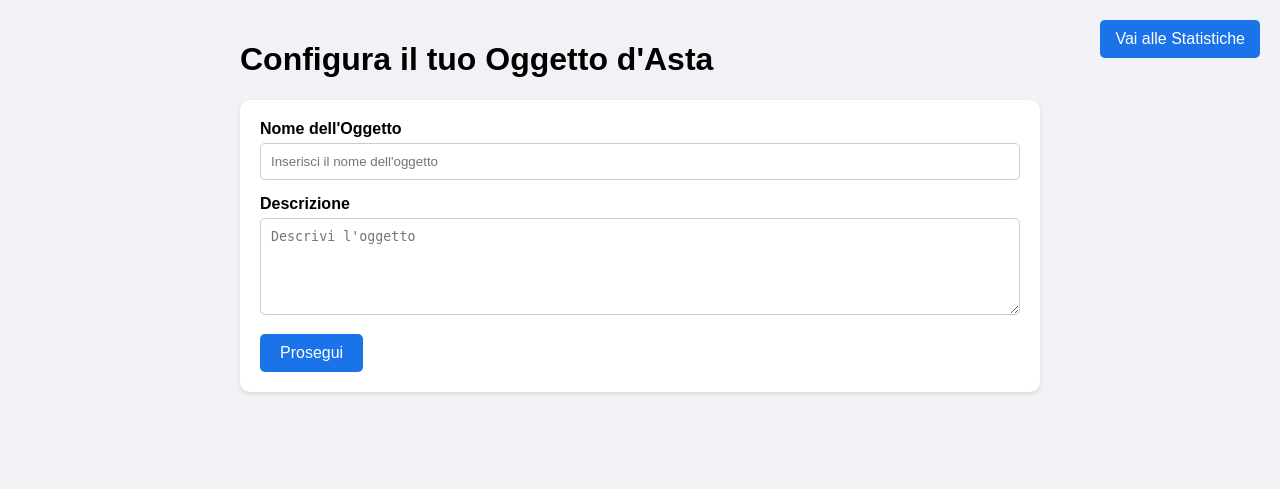
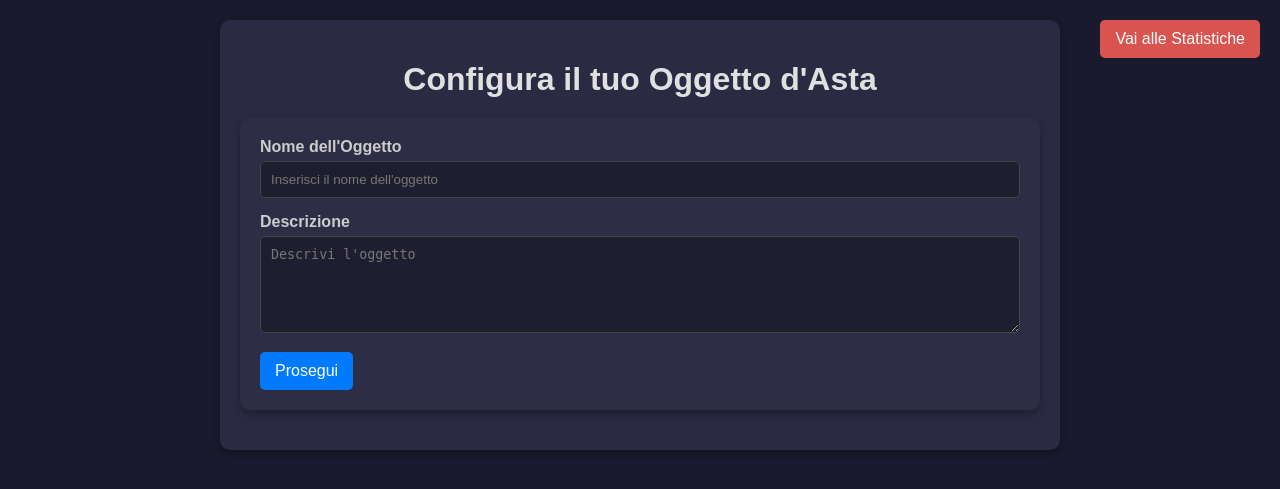
Before and after one commit to vlb20/Distributed-Auction, a FastAPI app: page / in a window 1280 px wide. Shown: the top 489 px of the page. Run offline with FastAPI, Linux system fonts and the light colour scheme.

Commit message:
Migliorato CSS home e dashboard e autoscroll in Javascript.

```diff
--- a/WebServer/static/css/home.css
+++ b/WebServer/static/css/home.css
@@ -1,87 +1,116 @@
-/* CSS home styles */
+/* Stile generale */
 body {
+    background-color: #1a1a2e; /* Sfondo scuro */
+    color: #fff; /* Testo bianco */
     font-family: Arial, sans-serif;
     margin: 0;
     padding: 20px;
-    background-color: #f0f2f5;
-    position: relative; /* Aggiungi questa linea per supportare il posizionamento assoluto */
+    position: relative; /* Supporta il posizionamento assoluto */
 }
 
+/* Container principale */
 .container {
     max-width: 800px;
     margin: 0 auto;
+    padding: 20px;
+    background-color: #2a2a42; /* Sfondo scuro delle card */
+    border-radius: 10px;
+    box-shadow: 0px 4px 8px rgba(0, 0, 0, 0.3);
 }
 
+/* Titolo principale */
+.container h1 {
+    text-align: center;
+    color: #e0e0e0; /* Testo tenue */
+    font-size: 2rem;
+    margin-bottom: 20px;
+}
+
+/* Card */
 .card {
-    background: white;
+    background-color: #2d2d45; /* Sfondo delle card */
     border-radius: 10px;
     padding: 20px;
-    box-shadow: 0 2px 4px rgba(0,0,0,0.1);
-    margin-bottom: 20px; /* Aggiungi spazio tra le card */
+    box-shadow: 0px 4px 8px rgba(0, 0, 0, 0.3);
+    margin-bottom: 20px;
 }
 
-.card h2 {
-    margin-top: 0;
-    color: #1a73e8;
-}
-
+/* Form e input */
 .form-group {
     margin-bottom: 15px;
 }
 
 label {
     display: block;
+    font-weight: bold;
+    color: #ccc;
     margin-bottom: 5px;
-    font-weight: bold;
 }
 
 input, textarea {
     width: 100%;
     padding: 10px;
-    border: 1px solid #ccc;
+    border: 1px solid #444;
     border-radius: 5px;
+    background-color: #1e1e30;
+    color: #fff;
     box-sizing: border-box;
 }
 
+input::placeholder, textarea::placeholder {
+    color: #777; /* Testo dei placeholder */
+}
+
+input:focus, textarea:focus {
+    border-color: #3498db;
+    outline: none;
+}
+
+/* Bottoni */
 .button {
-    background-color: #1a73e8;  /* Colore blu specificato */
-    color: white;
+    background-color: #007bff; /* Blu acceso */
+    color: #fff;
     padding: 10px 15px;
     border: none;
     border-radius: 5px;
     cursor: pointer;
     font-size: 16px;
+    transition: background-color 0.3s ease, transform 0.2s ease;
 }
 
 .button:hover {
-    background-color: #155bb5;  /* Colore più scuro al passaggio del mouse */
+    background-color: #0056b3; /* Blu scuro */
+    transform: translateY(-2px);
 }
 
-/* Modifica per i bottoni nella stessa card */
+/* Contenitore dei bottoni nella card */
 .card-button-container {
     display: flex;
-    justify-content: flex-start; /* Allinea i bottoni vicini, senza spaziatura eccessiva */
-    gap: 10px; /* Spazio tra i bottoni */
+    justify-content: flex-start;
+    gap: 10px;
 }
 
-/* Posizionamento assoluto del bottone Vai alle Statistiche in alto a destra */
+/* Bottone "Vai alle Statistiche" in alto a destra */
 .stats-button-container {
     position: absolute;
     top: 20px;
     right: 20px;
 }
 
-/* Stile per i bottoni vicini */
-.card-button-container button {
-    padding: 10px 20px;
-    font-size: 16px;
-    cursor: pointer;
-    border: none;
-    border-radius: 5px;
-    background-color: #1a73e8;  /* Colore blu specificato */
-    color: white;
+.stats-button-container .button {
+    background-color: #d9534f; /* Rosso per enfatizzare */
+    transition: background-color 0.3s ease, transform 0.2s ease;
 }
 
-.card-button-container button:hover {
-    background-color: #155bb5;  /* Colore più scuro al passaggio del mouse */
+.stats-button-container .button:hover {
+    background-color: #c9302c; /* Rosso scuro */
+    transform: translateY(-2px);
 }
+
+/* Effetti di transizione */
+.card:hover {
+    background: linear-gradient(145deg, #2d2d45, #323250);
+    box-shadow: 0px 6px 12px rgba(0, 0, 0, 0.4);
+    transform: translateY(-3px);
+    transition: all 0.3s ease;
+}
```
Also changed, not shown: WebServer/static/css/dashBoard.css (+69 -13 lines), WebServer/static/js/dashBoard.js (+6 -2 lines).
